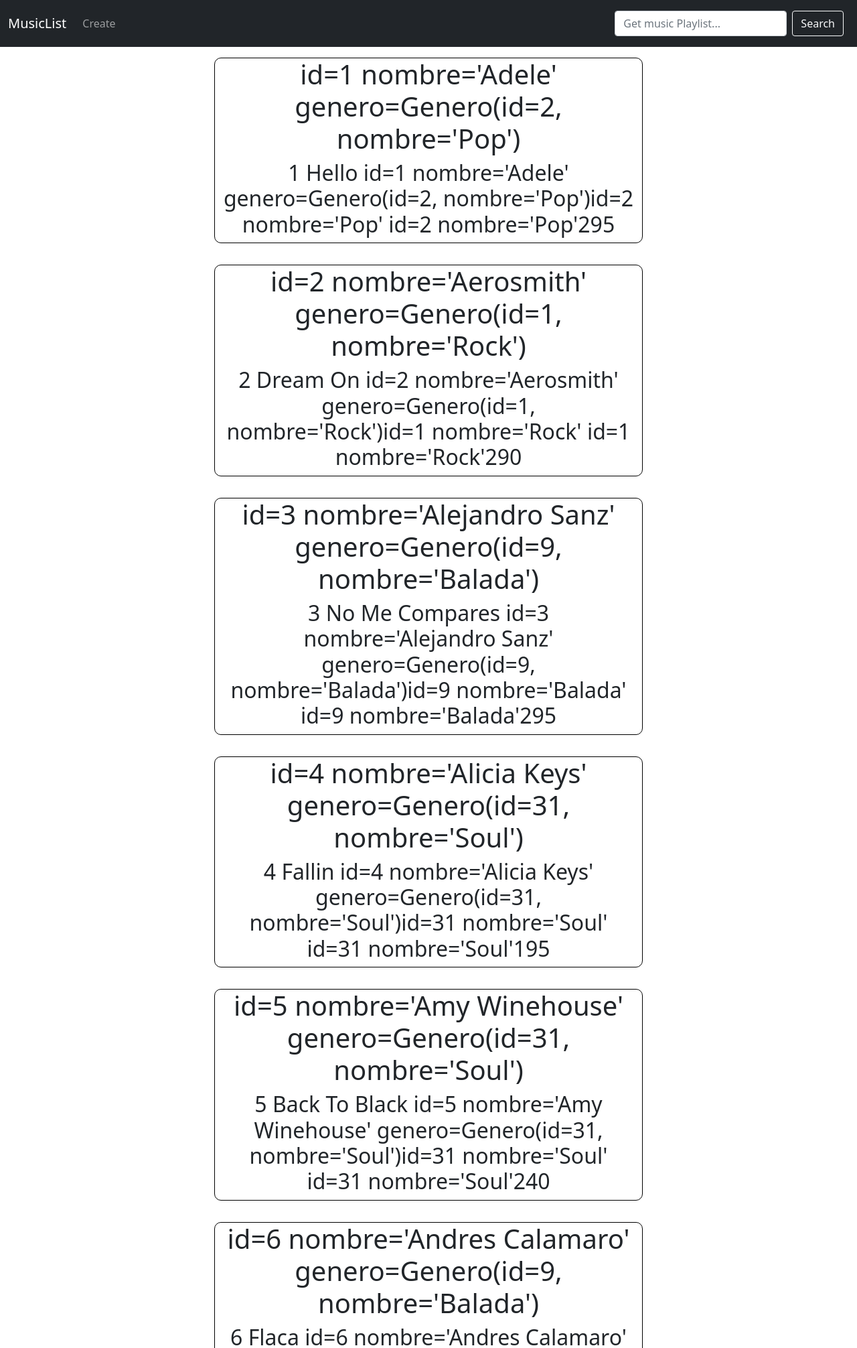
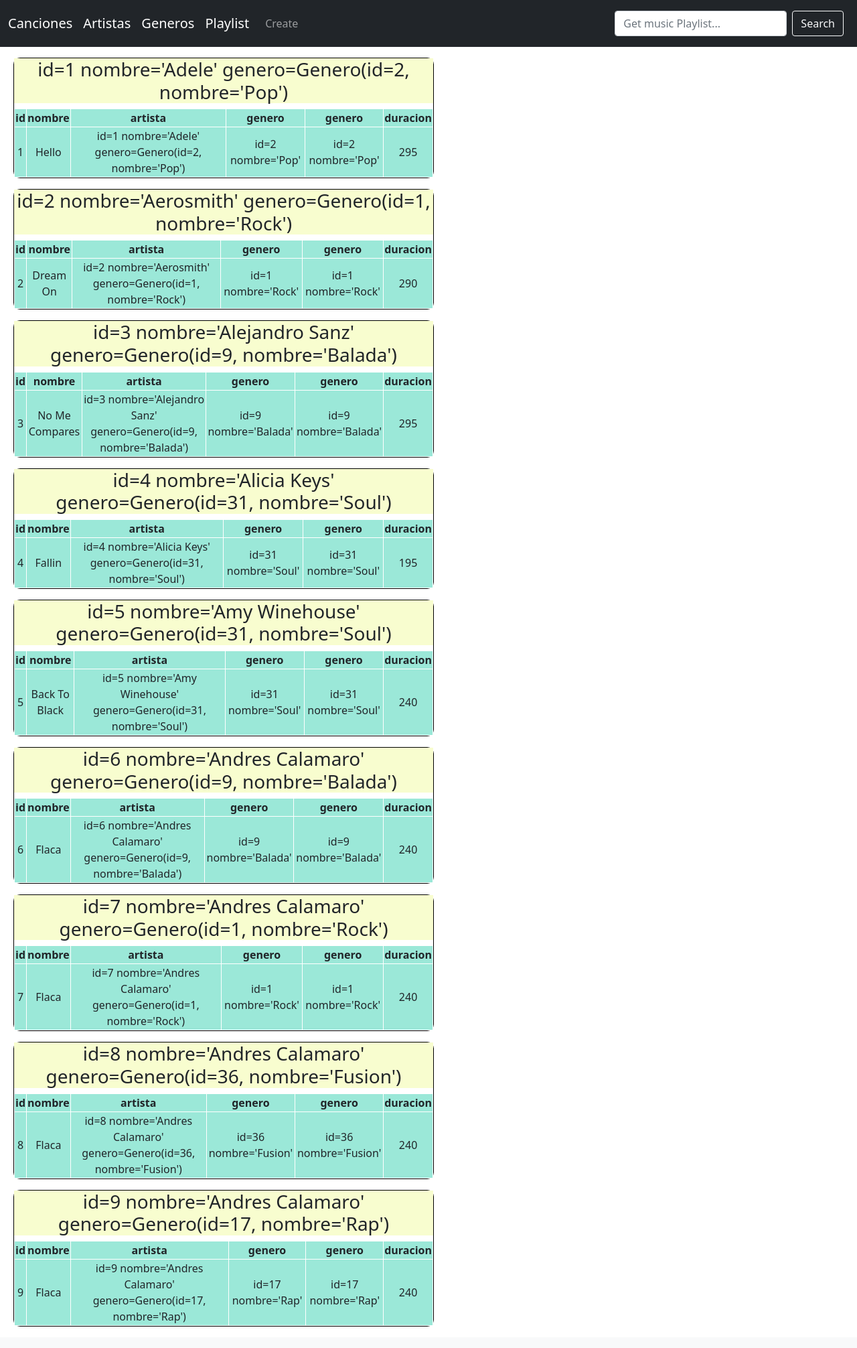
Before and after one commit to sigmotoa/PlayMusicLists, a FastAPI app: page /canciones/ in a window 1280 px wide. Shown: the top 2012 px of the page at 67% size. After the commit the page ends 1980 px from the top, so only its background shows below. Run offline with FastAPI, Linux system fonts and the light colour scheme.

Commit message:
Configuracion  de detalle play list y css base

```diff
--- /dev/null
+++ b/static/style.css
@@ -0,0 +1,19 @@
+table,th,td {
+    border: 1px solid white;
+    border-collapse: collapse;
+}
+th,td{
+    background-color: #9BE8D8;
+}
+h3{
+    background-color:#F8FDCF ;
+}
+.justify-content-center{
+    text-align: center;
+}
+.col-sm-6{
+    border: 1px solid black;
+    margin: 1em 0.5em;
+    border-radius: 10px;":
+    background-color: #78C1F3;
+}
--- a/templates/cancion.html
+++ b/templates/cancion.html
@@ -1,5 +1,23 @@
 <div>
-    <h1>{{cancion["artista"]}} </h1>
-    <h2>{{cancion["id"]}} {{cancion["nombre"]}} {{cancion["artista"]}}{{cancion["genero"]}} {{cancion["genero"]}}{{cancion["duracion"]}} </h2>
+    <h3>{{cancion["artista"]}} </h3>
+   <table class="tabla">
+        <tr>
+            <th>id</th>
+            <th>nombre</th>
+            <th>artista</th>
+            <th>genero</th>
+            <th>genero</th>
+            <th>duracion</th>
+        </tr>
+        <tr>
+            <td>{{cancion["id"]}}</td>
+            <td>{{cancion["nombre"]}}</td>
+            <td>{{cancion["artista"]}}</td>
+            <td>{{cancion["genero"]}}</td>
+            <td>{{cancion["genero"]}}</td>
+            <td>{{cancion["duracion"]}}</td>
+        </tr>
+
+    </table>
 
 </div>
--- a/templates/canciones.html
+++ b/templates/canciones.html
@@ -2,8 +2,8 @@
 {% include 'navbar.html' %}
 <div class="container-fluid">
     {% for cancion in canciones %}
-        <div class="row justify-content-center" style="text-align: center;">
-            <div class="col col-sm-6" style="border: 1px solid black; margin: 1em 0.5em; border-radius: 10px;">
+        <div class="justify-content-center" >
+            <div class="col-sm-6" >
                 {% include 'cancion.html' %}
             </div>
         </div>
--- a/templates/detalleplaylists.html
+++ b/templates/detalleplaylists.html
@@ -1,10 +1,10 @@
 {% include 'header.html' %}
 {% include 'navbar.html' %}
 <div class="container-fluid">
-    {% for detalleplaylist in detalleplaylists %}
+    {% for detalle in detalleplaylis %}
        <div class="row justify-content-center" style="text-align: center;">
             <div class="col col-sm-6" style="border: 1px solid black; margin: 1em 0.5em; border-radius: 10px;">
-                {% include 'playlist.html' %}
+                {% include 'detalleplaylist.html' %}
             </div>
         </div>
     {% endfor %}
--- a/templates/navbar.html
+++ b/templates/navbar.html
@@ -1,6 +1,9 @@
 <nav class="navbar navbar-expand-lg navbar-dark bg-dark">
     <div class="container-fluid">
-        <a class="navbar-brand" href="/canciones">MusicList</a>
+        <a class="navbar-brand" href="/canciones">Canciones</a>
+        <a class="navbar-brand" href="/artistas">Artistas</a>
+        <a class="navbar-brand" href="/generos">Generos</a>
+        <a class="navbar-brand" href="/playlists">Playlist</a>
         <ul class="navbar-nav me-auto mb-2 mb-lg-0">
             <li class="nav-item">
                 <a class="nav-link" href="/generos/create">Create</a>
```
Also changed, not shown: routers/detalleplaylis.py (deleted, +0 -20 lines), routers/detalleplaylist.py (+41 -20 lines), templates/detalleplaylist.html (+5 -3 lines), templates/newPlaylistDetail.html (added, +24 -0 lines).
